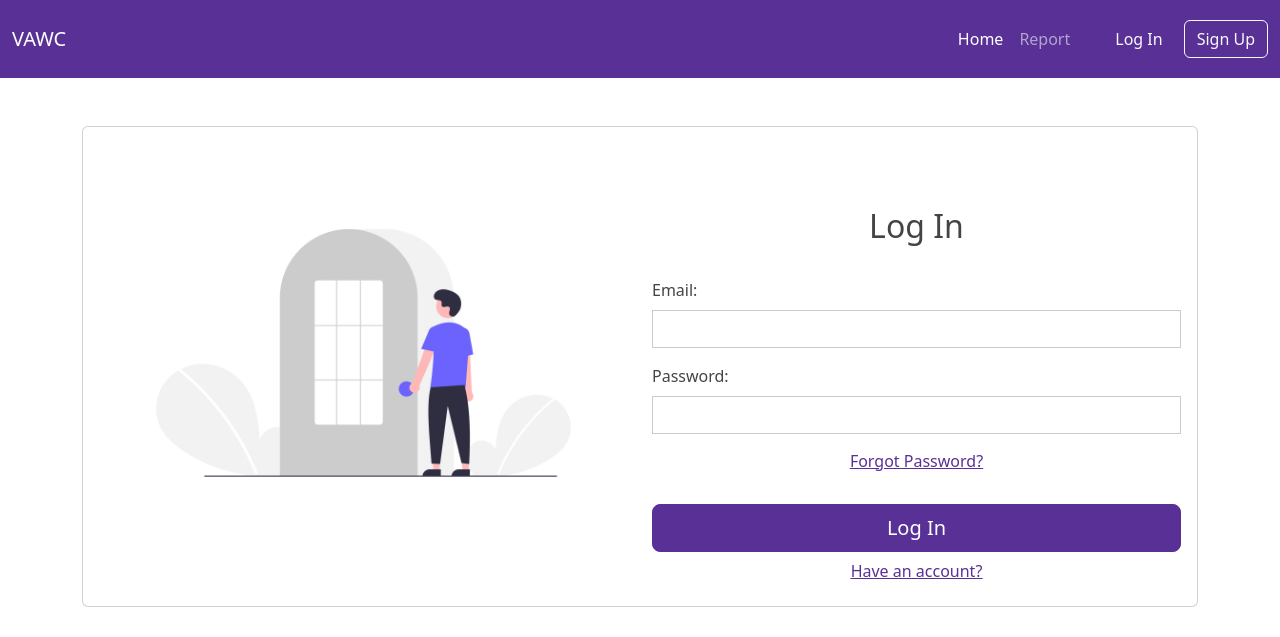
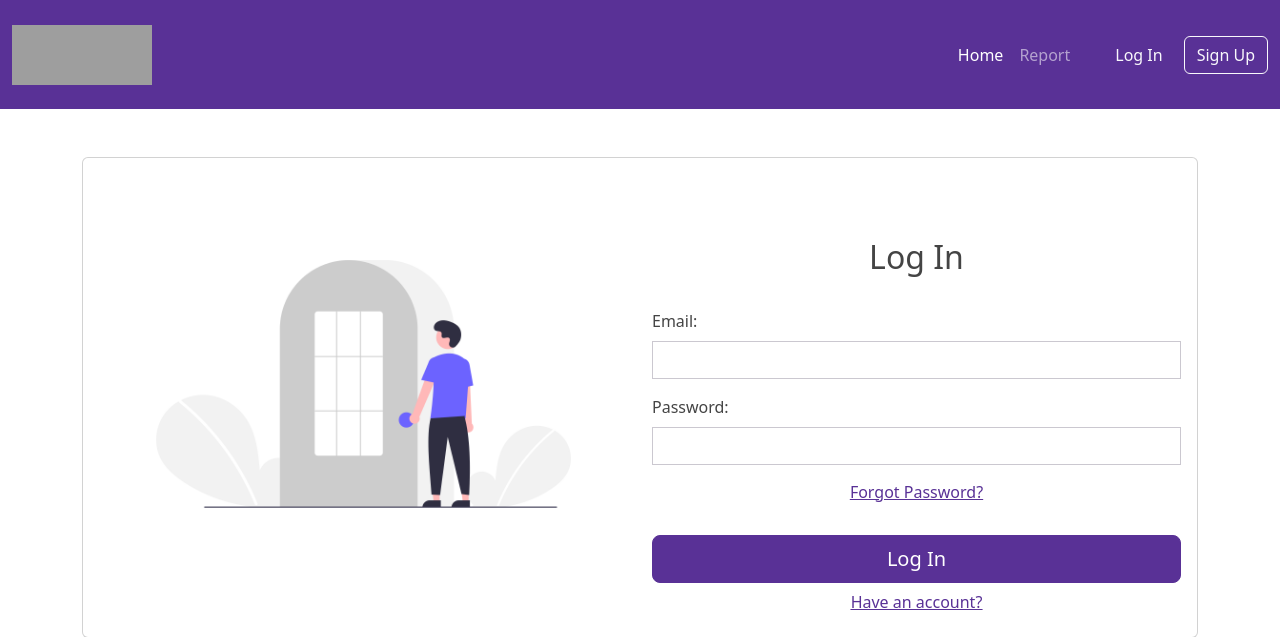
Before and after one commit to EljenMae/thesisVAWC, a Django app: page /login/ in a window 1280 px wide. Shown: the top 637 px of the page. Run offline with Django 4.2, Linux system fonts and the light colour scheme; some libraries are stand-ins or nearby versions; some web fonts are replaced; grey boxes are pictures that could not be loaded.

Commit message:
navbar is not working need to fix

```diff
--- a/vawc/templates/navbar.html
+++ b/vawc/templates/navbar.html
@@ -1,6 +1,11 @@
+{% block static %}
+{% load static %}
+
 <nav class="navbar navbar-expand-lg bg-primary" data-bs-theme="dark">
   <div class="container-fluid">
-      <a class="navbar-brand" href="#">VAWC</a>
+    <a class="navbar-brand" href="#">
+      <img src="{% static '/img/vawc-Logo.png' %}" alt="VAWC Logo" width="140" height="60" class="d-inline-block align-text-top">
+    </a>
     <button class="navbar-toggler" type="button" data-bs-toggle="collapse" data-bs-target="#navbarColor01" aria-controls="navbarColor01" aria-expanded="false" aria-label="Toggle navigation">
       <span class="navbar-toggler-icon"></span>
     </button>
@@ -14,9 +19,12 @@
         </li>
       </ul>
       <div class="d-grid gap-2 d-lg-flex">
-          <button class="btn btn-outline-primary" type="button"><a class="text-light text-decoration-none"href="#">Log In</a></button>
+        <button class="btn btn-outline-primary" type="button">
+          <a class="text-light text-decoration-none" href="#">Log In</a>
+        </button>
         <button class="btn btn-outline-light" type="button">Sign Up</button>
       </div>
     </div>
   </div>
 </nav>
+{% endblock %}
```
Lines whose indentation alone changed are shown as unchanged.
